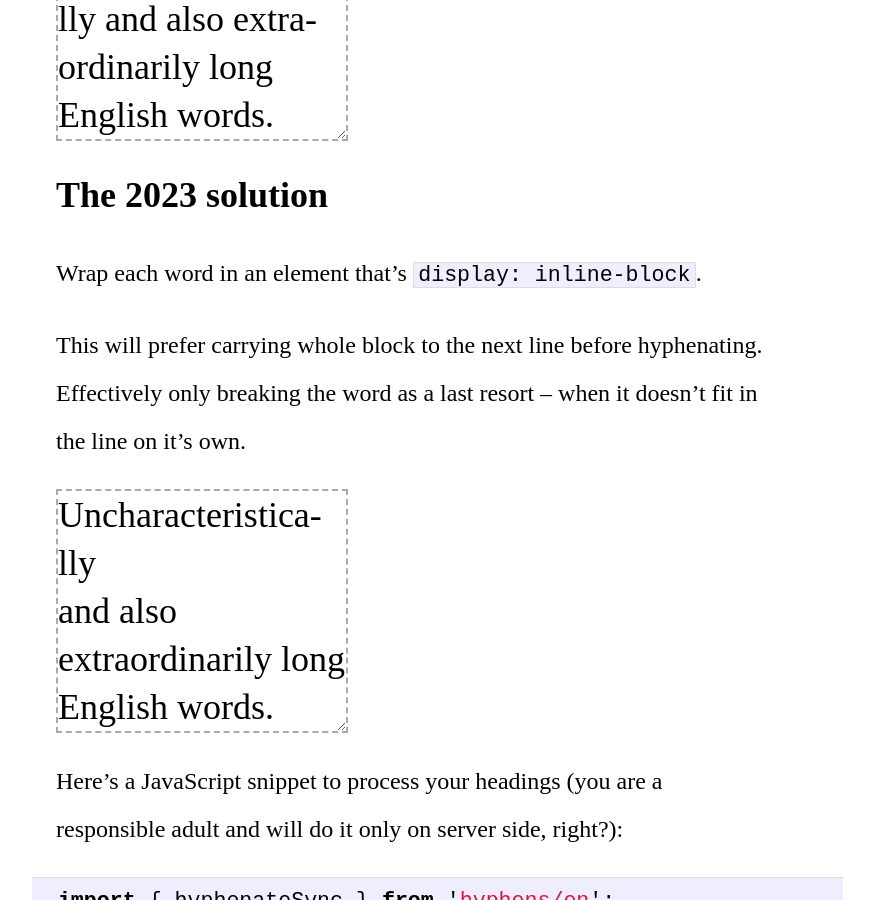
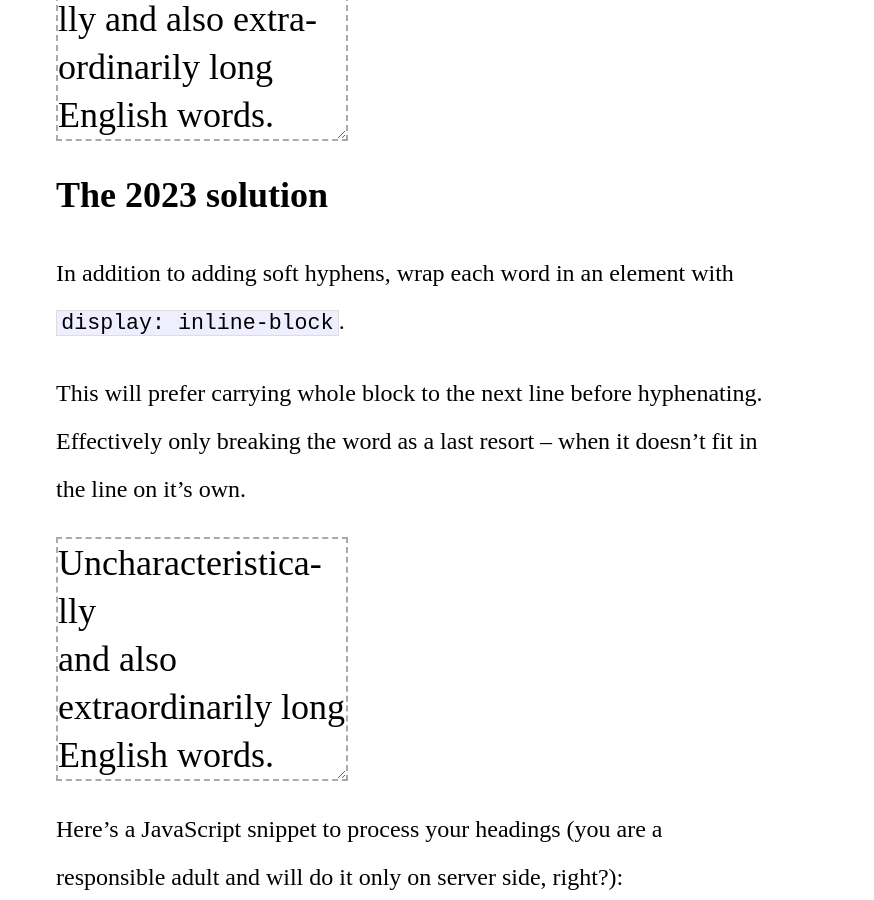
Before and after one commit to marek-saji/noplacelikecode, a Jekyll site: the page built from _posts/2023-01-20-hyphens-last-resort.md, in a window 1280 px wide and 900 px high, scrolled down 3589 px. Shown: the whole window, without its empty margins (224-1098 px from the left). Built offline with Jekyll 4.4.1, drawn with Linux system fonts in a browser that asks for light colours; some web fonts are replaced; our own code applies the rules of GitHub Pages for plain Markdown files.

Commit message:
fixup! "Hyphenate headings as a last resort"

```diff
--- a/_posts/2023-01-20-hyphens-last-resort.md
+++ b/_posts/2023-01-20-hyphens-last-resort.md
@@ -133,7 +133,8 @@ over to a next line.
 
 ## The 2023 solution
 
-Wrap each word in an element that’s `display: inline-block`.
+In addition to adding soft hyphens, wrap each word in an element with
+`display: inline-block`.
 
 This will prefer carrying whole block to the next line before
 hyphenating. Effectively only breaking the word as a last resort -- when
```
